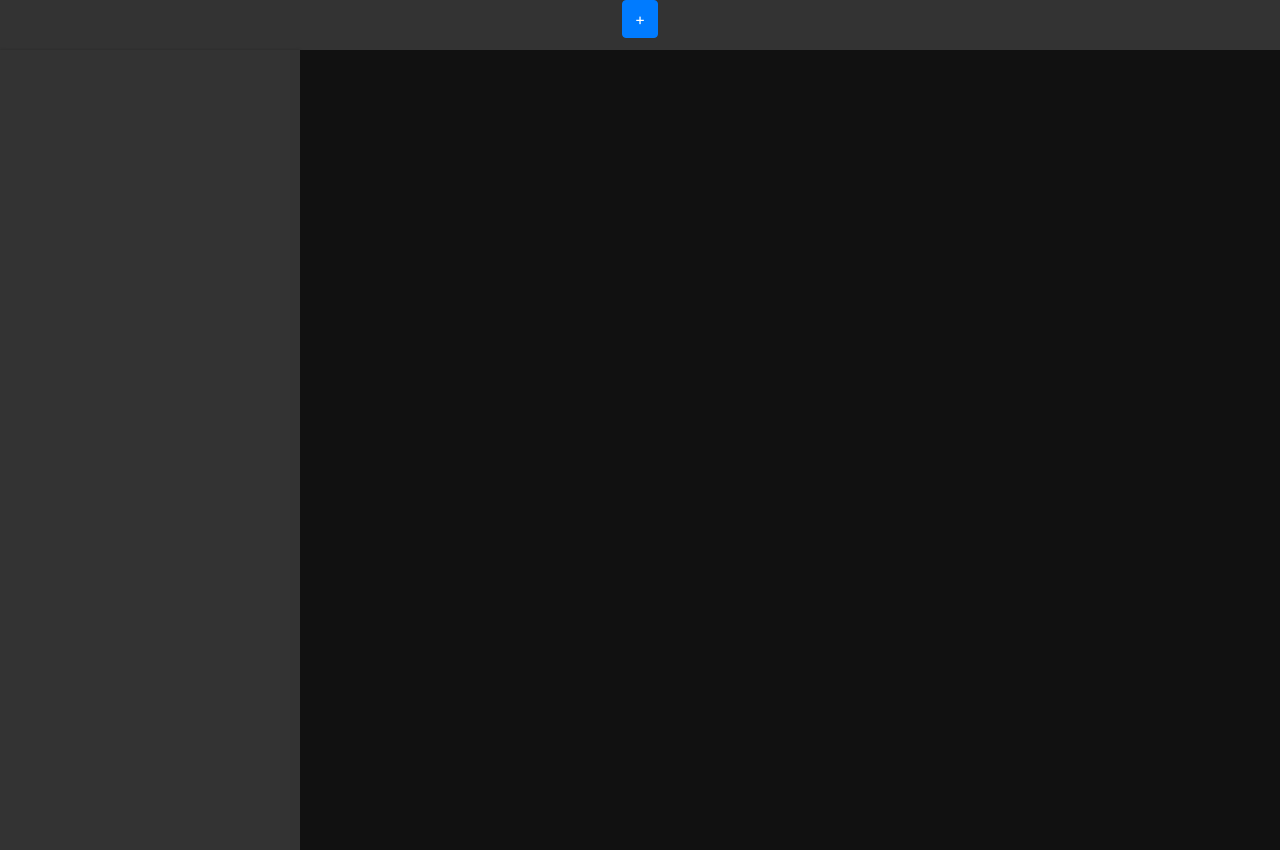
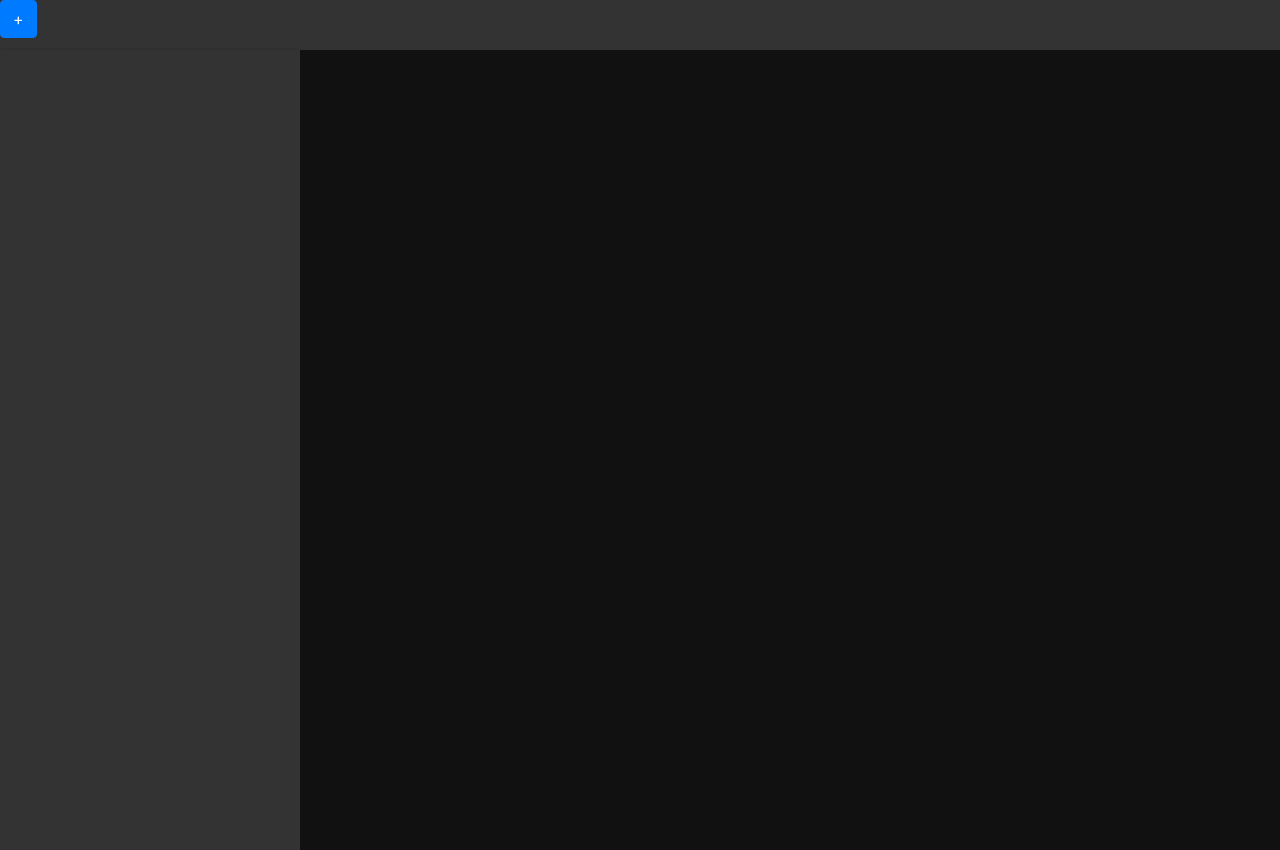
Before and after one commit to evan-moon/simple-waveform-visualizer, a React app: page / in a window 1280 px wide. Built offline with nearby package versions, Linux system fonts and the light colour scheme.

Commit message:
FontAwesome 설치

```diff
--- a/package.json
+++ b/package.json
@@ -144,5 +144,8 @@
     "presets": [
       "react-app"
     ]
+  },
+  "devDependencies": {
+    "@fortawesome/fontawesome-free": "^5.11.2"
   }
 }
--- a/src/App.css
+++ /dev/null
@@ -1,3 +0,0 @@
-.App {
-  text-align: center;
-}
--- a/src/App.js
+++ b/src/App.js
@@ -1,6 +1,6 @@
 import React from 'react';
-import 'src/App.css';
 import 'bootstrap/dist/css/bootstrap.min.css';
+import '@fortawesome/fontawesome-free/css/all.min.css';
 import Editor from 'src/components/Editor';
 
 function App () {
```
Also changed, not shown: 1 other file (tests, documents, lock files or other folders).
